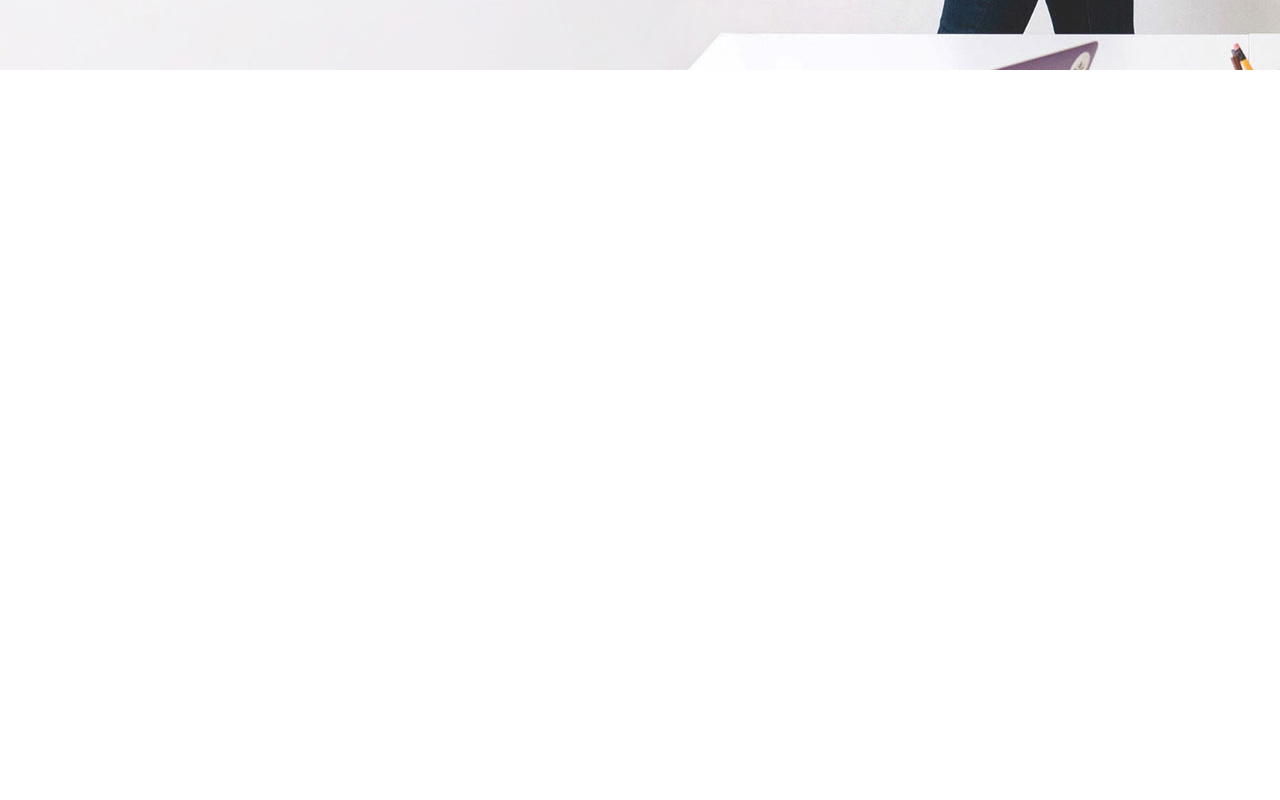
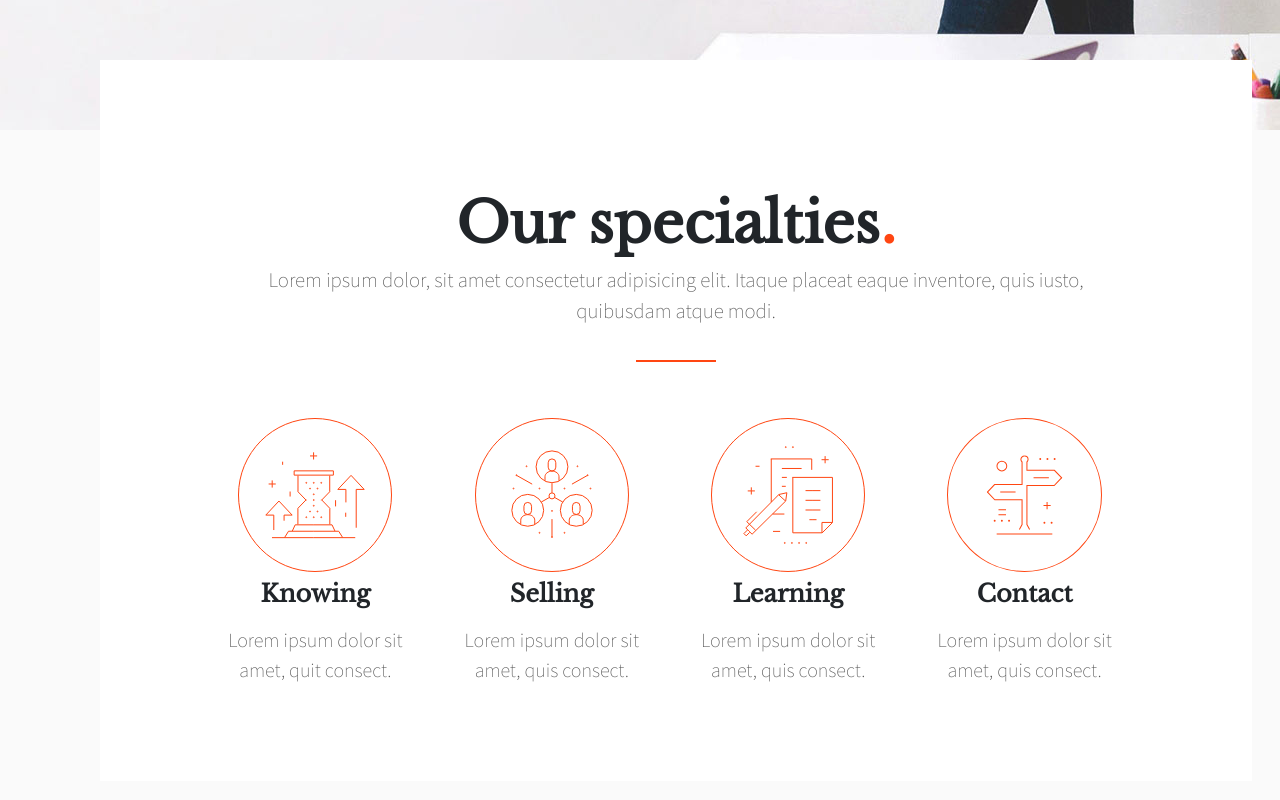
Before and after one commit to raffaelecapaldo/proj-html-vuejs, a Vue app: page / in a window 1280 px wide. Shown: the part 760-1560 px from the top of the page. Before the commit the page ends 830 px from the top, so only its background shows below. Built offline with nearby package versions, Linux system fonts and the light colour scheme; a web font is replaced by a local one.

Commit message:
Added Our Specialties section

```diff
--- a/src/App.vue
+++ b/src/App.vue
@@ -1,12 +1,15 @@
 <template>
 <Header />
+<Main />
 </template>
 
 <script>
 import Header from './components/Header.vue';
+import Main from './components/Main.vue';
   export default {
     components: {
       Header,
+      Main,
     }
   }
 </script>
--- a/src/assets/styles/general.scss
+++ b/src/assets/styles/general.scss
@@ -69,3 +69,15 @@ background-color: $orange;
 .buttoncta:hover .arrow {
   margin-left:-30px;
 }
+
+.orange-line {
+  width: 80px;
+  height: 2px;
+  background-color: $orange;
+
+}
+
+main {
+  background-color: #fafafa;
+  height: fit-content;
+}
--- a/src/components/Main.vue
+++ b/src/components/Main.vue
@@ -1,15 +1,94 @@
 <template>
-    <div>
-
-    </div>
+    <main>
+        <div class="position-relative">
+            <div class="specialties">
+                <div class="top-s">
+                    <h1 class="black-title">Our specialties <span class="orange-dot">.</span></h1>
+      <p class="subtext">Lorem ipsum dolor, sit amet consectetur adipisicing elit. Itaque placeat eaque inventore, quis
+        iusto, quibusdam atque modi.</p>
+        <div class="d-inline-block orange-line"></div>
+                </div>
+                <div class="bottom-s">
+                    <div class="row">
+                        <SpecialItem :cards="cards" />
+                    </div>
+                </div>
+            </div>
+            <div class="ceo container-fluid justify-content-end px-5 d-flex">
+                <div>
+                <img src="/svg/svg-4.svg" alt="svg-4.svg">
+            </div>
+            </div>
+        </div>
+    </main>
 </template>
 
 <script>
+import SpecialItem from './sub/SpecialItem.vue';
     export default {
         name:'Main',
+        components: {
+            SpecialItem,
+        },
+        data() {
+            return {
+                cards: [{
+                    title:'Knowing',
+                    text:'Lorem ipsum dolor sit amet, quit consect.',
+                    image:'svg-0.svg'
+                },
+                {
+                    title:'Selling',
+                    text:'Lorem ipsum dolor sit amet, quis consect.',
+                    image:'svg-1.svg'
+                },
+                {
+                    title:'Learning',
+                    text:'Lorem ipsum dolor sit amet, quis consect.',
+                    image:'svg-2.svg'
+                },
+                {
+                    title:'Contact',
+                    text:'Lorem ipsum dolor sit amet, quis consect.',
+                    image:'svg-3.svg'
+                },]
+            }
+        }
     }
 </script>
 
 <style lang="scss" scoped>
+.specialties {
+    background-color: white;
+    height: fit-content;
+    width: 90%;
+    margin:0 auto;
+    position: absolute;
+    top:-70px;
+    left:100px;
+    padding-top:130px;
 
+    .top-s {
+        width: 900px;
+        margin: 0 auto;
+        text-align: center;
+    }
+    .black-title {
+        font-size:3.5rem;
+    }
+    .orange-dot{
+        margin-left:-15px;
+    }
+}
+
+.bottom-s {
+    width: 80%;
+    margin:0 auto;
+    padding-top:50px;
+    padding-bottom:80px;
+}
+
+.ceo {
+    padding-top:700px;
+}
 </style>
--- a/src/components/sub/Hero.vue
+++ b/src/components/sub/Hero.vue
@@ -96,7 +96,7 @@ export default {
 
 <style lang="scss" scoped>
 .hero {
-  height: 830px;
+  height: 890px;
   background-position-y: -90px;
 }
 
--- /dev/null
+++ b/src/components/sub/SpecialItem.vue
@@ -0,0 +1,18 @@
+<template>
+    <div v-for="card in cards" class="col-3 pe-4 text-center d-flex flex-column gap-2">
+        <div class="svg">
+            <img :src="'/svg/'+ card.image" :alt="card.title">
+        </div>
+        <h3 class="black-title fs-4">{{ card.title }}</h3>
+        <p class="subtext fs-5">{{ card.text }}</p>
+    </div>
+</template>
+
+<script>
+export default {
+    name: 'SpecialItem',
+    props: ['cards']
+}
+</script>
+
+<style lang="scss" scoped></style>
```
